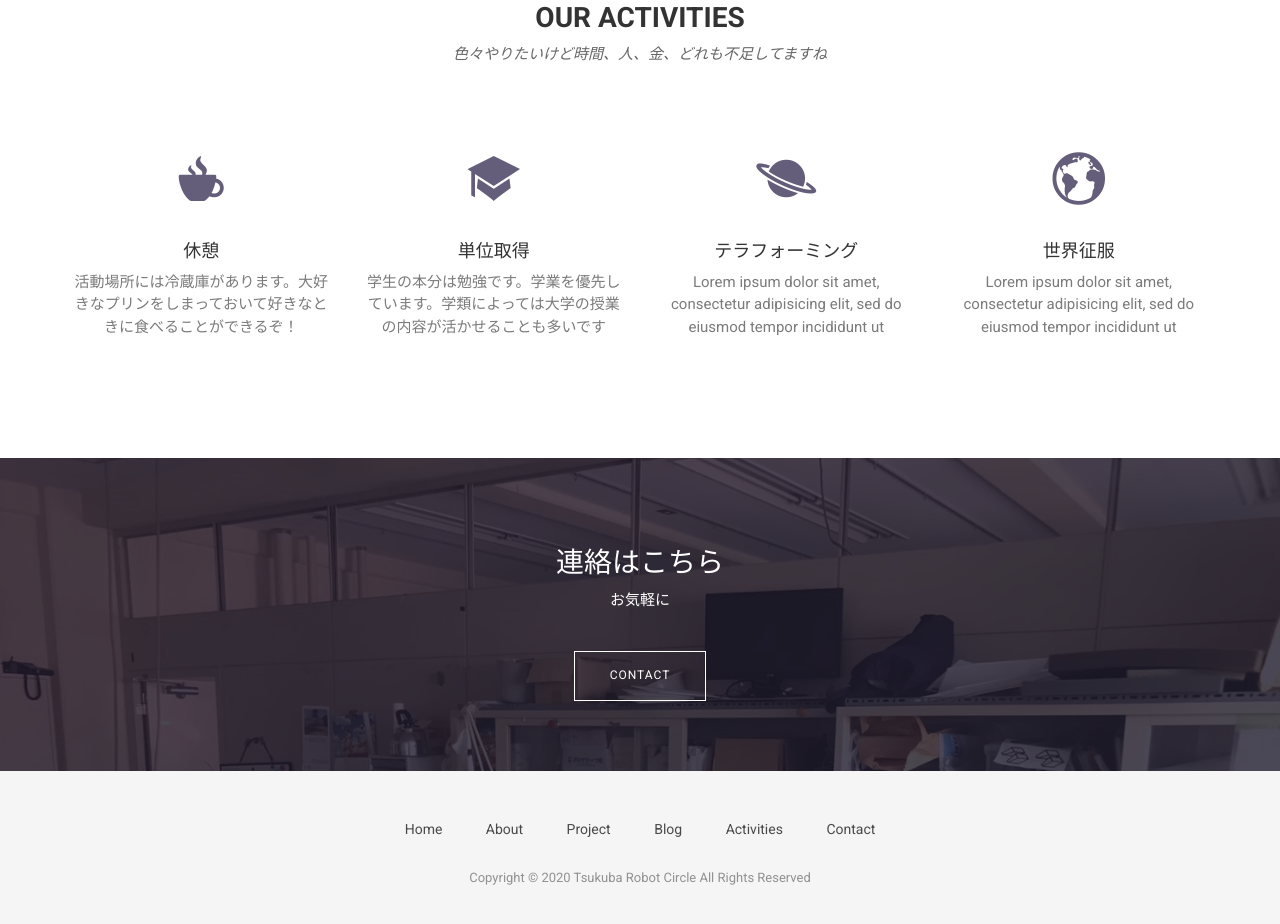
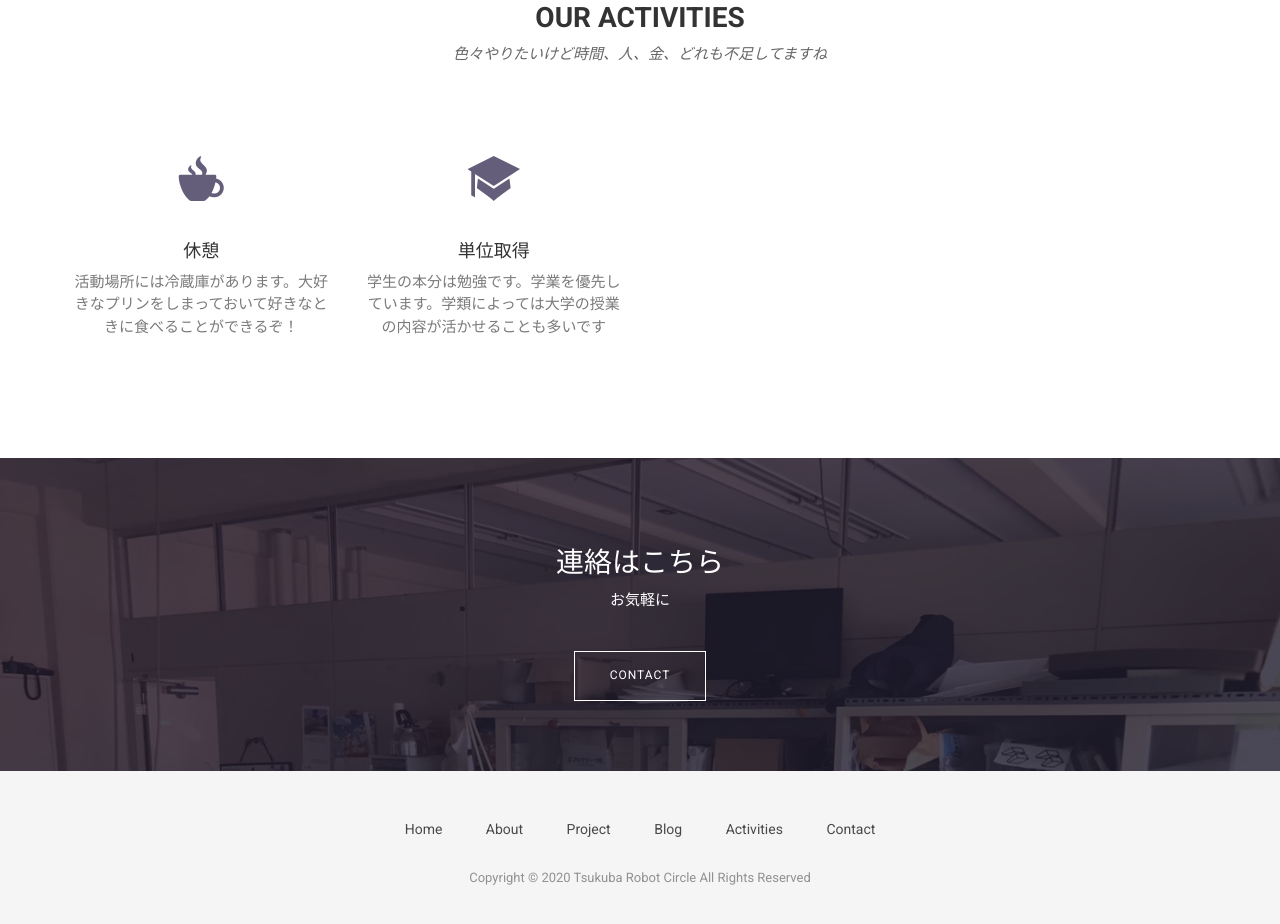
Before and after one commit to tsukurobo/tsukurobo.github.io, a plain HTML site: page index.html in a window 1280 px wide. Shown: the part 1557-2481 px from the top of the page. Drawn offline with Linux system fonts and the light colour scheme; a web font is replaced by a local one.

Commit message:
remove some jokes

```diff
--- a/index.html
+++ b/index.html
@@ -180,22 +180,6 @@
         </div>
       </div>
 
-      <div class="col-sm-6 col-md-3">
-        <div class="service-item">
-          <i class="icon ion-planet"></i>
-          <h4>テラフォーミング</h4>
-          <p>Lorem ipsum dolor sit amet, consectetur adipisicing elit, sed do eiusmod tempor incididunt ut</p>
-        </div>
-      </div>
-
-      <div class="col-sm-6 col-md-3">
-        <div class="service-item">
-          <i class="icon ion-earth"></i>
-          <h4>世界征服</h4>
-          <p>Lorem ipsum dolor sit amet, consectetur adipisicing elit, sed do eiusmod tempor incididunt ut</p>
-        </div>
-      </div>
-
     </div>
   </div>
 </section>
```
Also changed, not shown: service/index.html (+0 -16 lines).
